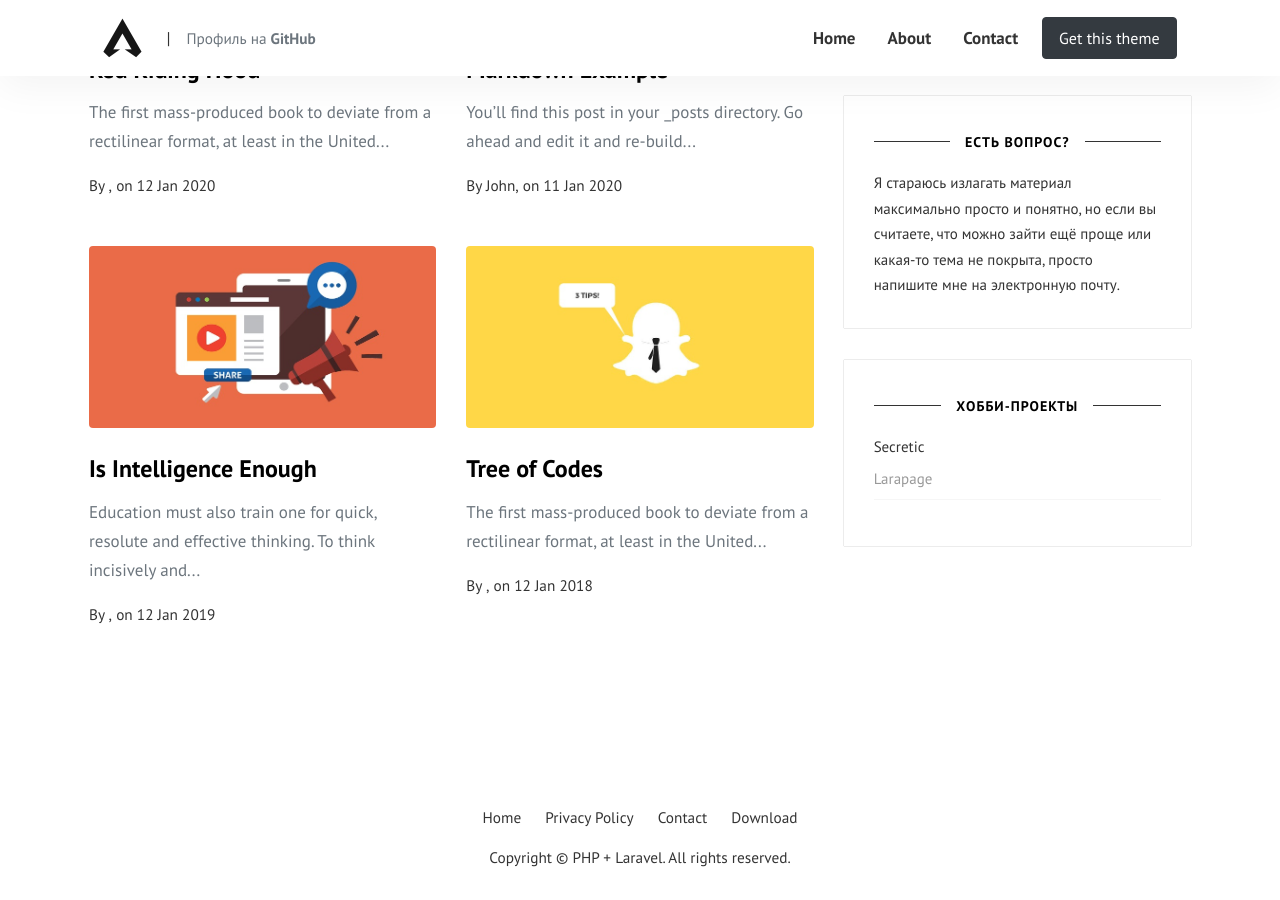
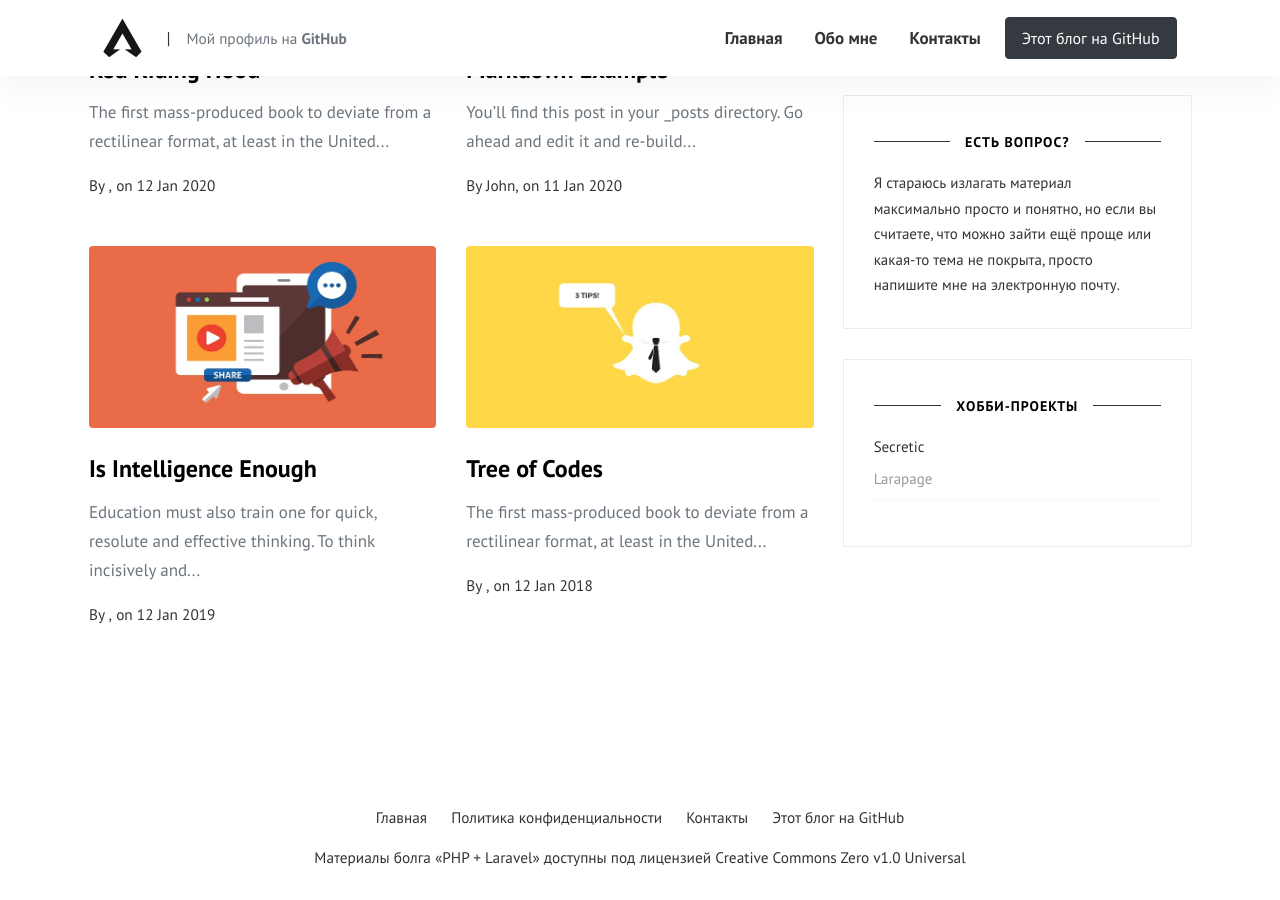
Before and after one commit to gomzyakov/gomzyakov.github.io, a Jekyll site: the page built from index.html, in a window 1280 px wide and 900 px high, scrolled down 1262 px. Built offline with Jekyll 4.4.1, drawn with Linux system fonts in a browser that asks for light colours; the list of posts is cut into pages by our own code.

Commit message:
Translate header & footer

```diff
--- a/_data/menus.yml
+++ b/_data/menus.yml
@@ -1,32 +1,32 @@
 # Top Menu
 topmenu:
 
-- title: Home
+- title: Главная
   url: ""
 
-- title: About
+- title: Обо мне
   url: "about/"
 
-- title: Contact
+- title: Контакты
   url: "contact/"
 
-- title: Get this theme
-  url: https://bootstrapstarter.com/template-affiliates-bootstrap-jekyll/
+- title: Этот блог на GitHub
+  url: https://github.com/gomzyakov/gomzyakov.github.io
   class: "ml-2 btn btn-dark text-white px-3"
   external: true
 
 # Footer Menu
 footermenu:
 
-- title: Home
+- title: Главная
   url: ""
 
-- title: Privacy Policy
+- title: Политика конфиденциальности
   url: "privacy-policy/"
 
-- title: Contact
+- title: Контакты
   url: "contact/"
 
-- title: Download
-  url: https://bootstrapstarter.com/template-affiliates-bootstrap-jekyll/
+- title: Этот блог на GitHub
+  url: https://github.com/gomzyakov/gomzyakov.github.io
   external: true
--- a/_layouts/default.html
+++ b/_layouts/default.html
@@ -64,7 +64,7 @@
 
             <div class="d-flex align-items-center">
                 <span class="ml-3 text-muted small">
-                    Профиль на <a href="http://github.com/gomzyakov" class="font-weight-bold">GitHub</a>
+                    Мой профиль на <a href="http://github.com/gomzyakov" class="font-weight-bold">GitHub</a>
                 </span>
             </div>
 
@@ -110,7 +110,7 @@
         {% endfor %}
     </ul>
     <div class="copyright small">
-        Copyright © {{site.title}}. All rights reserved.
+        Материалы болга &laquo;{{site.title}}&raquo; доступны под лицензией <a href="https://github.com/gomzyakov/gomzyakov.github.io/blob/master/LICENSE">Creative Commons Zero v1.0 Universal</a>
     </div>
 </footer>
 
```
